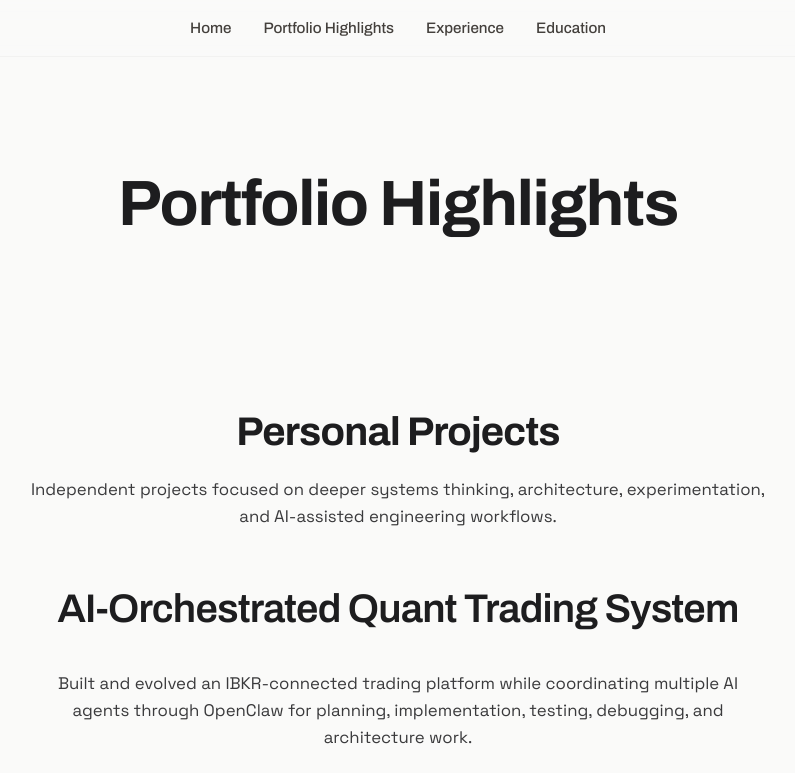
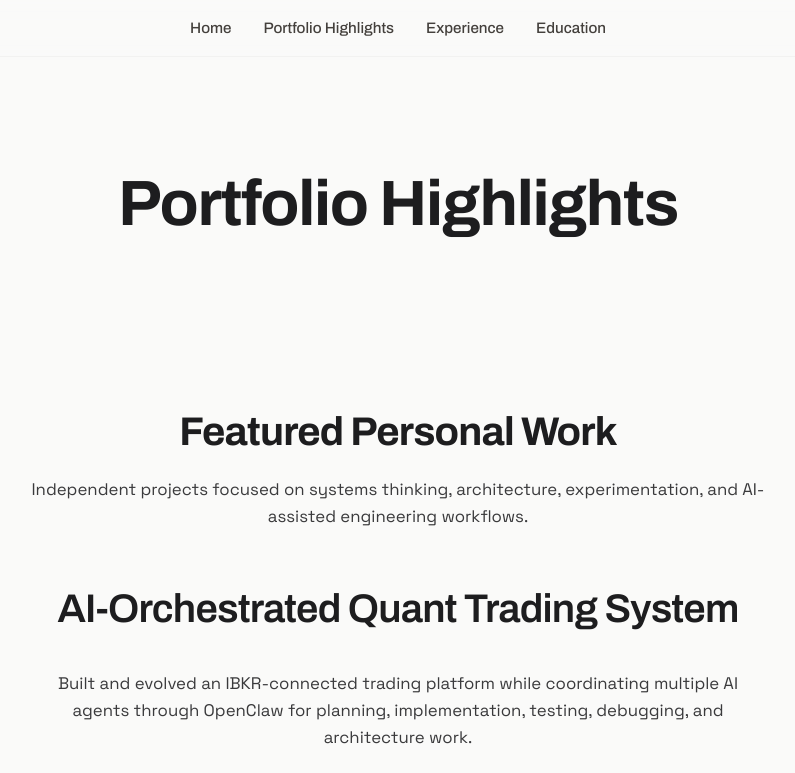
Before and after one commit to lukerjin/my-portfolio, a React (Create React App) app: page /my-portfolio/projects in a window 1280 px wide. Shown: the top 773 px of the page, without its empty margins (242-1037 px from the left). Built offline with nearby package versions, Linux system fonts and the light colour scheme.

Commit message:
Refine personal work section titles

```diff
--- a/src/components/FeaturedProjects.tsx
+++ b/src/components/FeaturedProjects.tsx
@@ -100,8 +100,8 @@ export default function FeaturedProjects(): React.JSX.Element {
             </div>
 
             <FeaturedRow
-                title="Personal Projects"
-                intro="Independent system design and engineering work driven by architecture, experimentation, technical depth, and AI-assisted collaboration."
+                title="Featured Personal Work"
+                intro="Independent systems and AI-assisted engineering projects driven by architecture, experimentation, technical depth, and personal ownership."
                 projects={personalProjects}
                 variant="flagship"
             />
--- a/src/pages/Projects.tsx
+++ b/src/pages/Projects.tsx
@@ -46,8 +46,8 @@ export default function Projects(): React.JSX.Element {
         <h1 className="projects-title">Portfolio Highlights</h1>
 
         <ProjectGroup
-          title="Personal Projects"
-          intro="Independent projects focused on deeper systems thinking, architecture, experimentation, and AI-assisted engineering workflows."
+          title="Featured Personal Work"
+          intro="Independent projects focused on systems thinking, architecture, experimentation, and AI-assisted engineering workflows."
           projects={personalProjects}
         />
 
```
